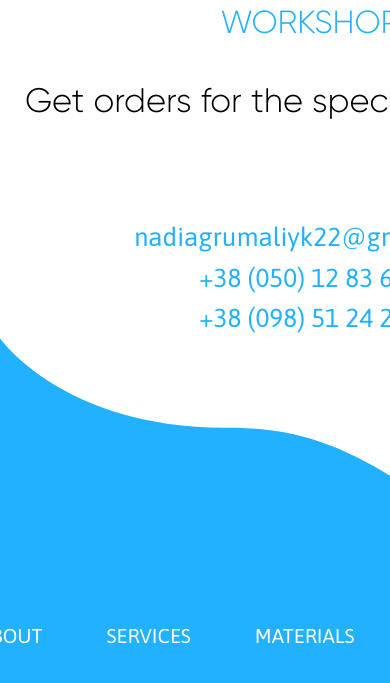
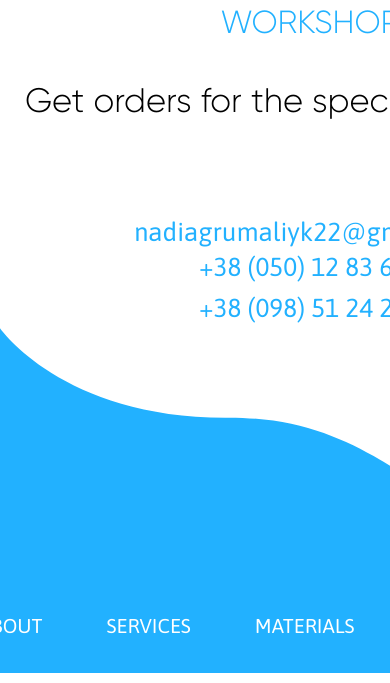
Before and after one commit to Mir4ri/project_0, a plain HTML site: page index.html in a window 390 px wide. Shown: the part 5638-6321 px from the top of the page. Drawn offline with nearby package versions, Linux system fonts and the light colour scheme; some packages are replaced by stand-ins of ours.

Commit message:
fix footer e-mail

```diff
--- a/css/componets/_footer.scss
+++ b/css/componets/_footer.scss
@@ -34,6 +34,10 @@
             display: flex;
             flex-direction: row;
             .f-contacts__to {
+                padding: 0 2em;
+                font-size: 26px;
+            }
+            .f-contacts__to--f {
                 padding: 0 2em;
                 font-size: 26px;
             }
@@ -86,8 +90,6 @@
                 }
                 .f-contacts__to--f {
                     order: -1;
-                    padding: 0.2em;
-                    font-size: 26px;
                 }
             }
         }
```
Also changed, not shown: css/style.css, 1 other file.
